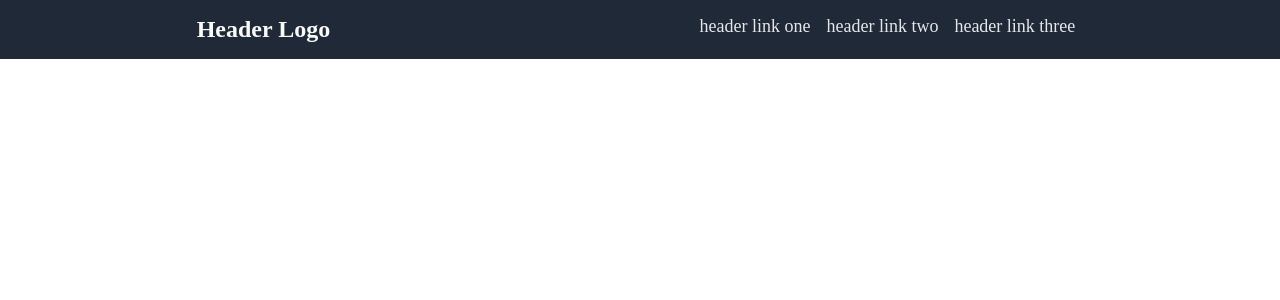
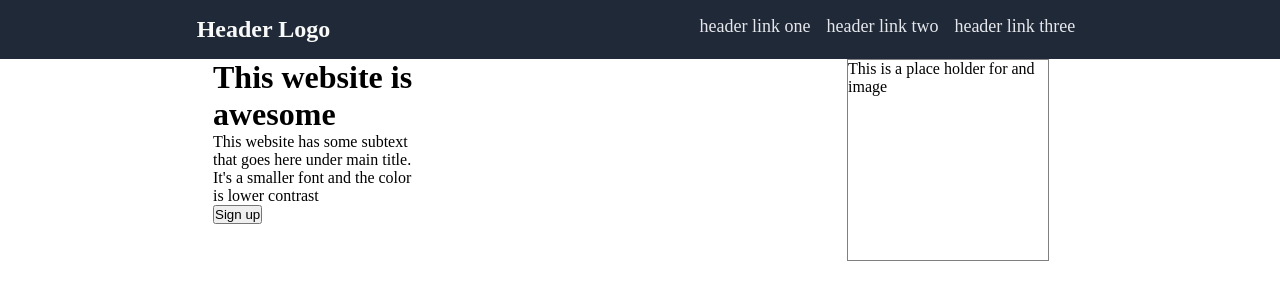
Before and after one commit to davidttpb/landing-page, a plain HTML site: page index.html in a window 1280 px wide. Drawn offline with Linux system fonts and the light colour scheme.

Commit message:
Made edits to both index and style files

```diff
--- a/index.html
+++ b/index.html
@@ -7,7 +7,6 @@
     <title>Landing Page</title>
 </head>
 <body>
-    <div class="background-color-one"></div>
     <div class="header">
         <h1 class="logo">Header Logo</h1>
         <ul class="nav-links">
@@ -16,5 +15,29 @@
             <li><a href="">header link three</a></li>
         </ul>
     </div>
+
+    <div class="container">
+        <div class="column">
+            <div class="info">
+                <h1>This website is awesome</h1>
+            </div>
+            <div class="info">
+                <p>This website has some subtext that goes here under
+                    main title. It's a smaller font and the color is lower
+                    contrast
+                </p>
+            </div>
+            <div class="info">
+                <button type="button">Sign up</button>
+            </div>
+        </div>
+
+        <div class="container-collumn">
+            <div class="info">
+                <p class="fake-image">This is a place holder for and image</p>
+            </div>
+        </div>
+    </div>
+
 </body>
 </html>
--- a/style.css
+++ b/style.css
@@ -35,3 +35,37 @@ ul {
     list-style-type: none;
     display: flex;
 }
+
+/* Section */
+
+.container {
+    display: flex;
+    justify-content: flex-start;
+    gap: 8px;
+}
+
+.info {
+    max-width: 200px;
+    flex: 1;
+}
+
+.info:last-child {
+    margin-right: 20px;
+}
+
+.fake-image {
+    width: 200px;
+    height: 200px;
+    border: 1px solid gray;
+
+}
+
+.column {
+    margin-left: auto;
+    margin-right: auto;
+}
+
+.container-collumn {
+    margin-left: auto;
+    margin-right: auto;
+}
```
Lines whose indentation alone changed are shown as unchanged.
